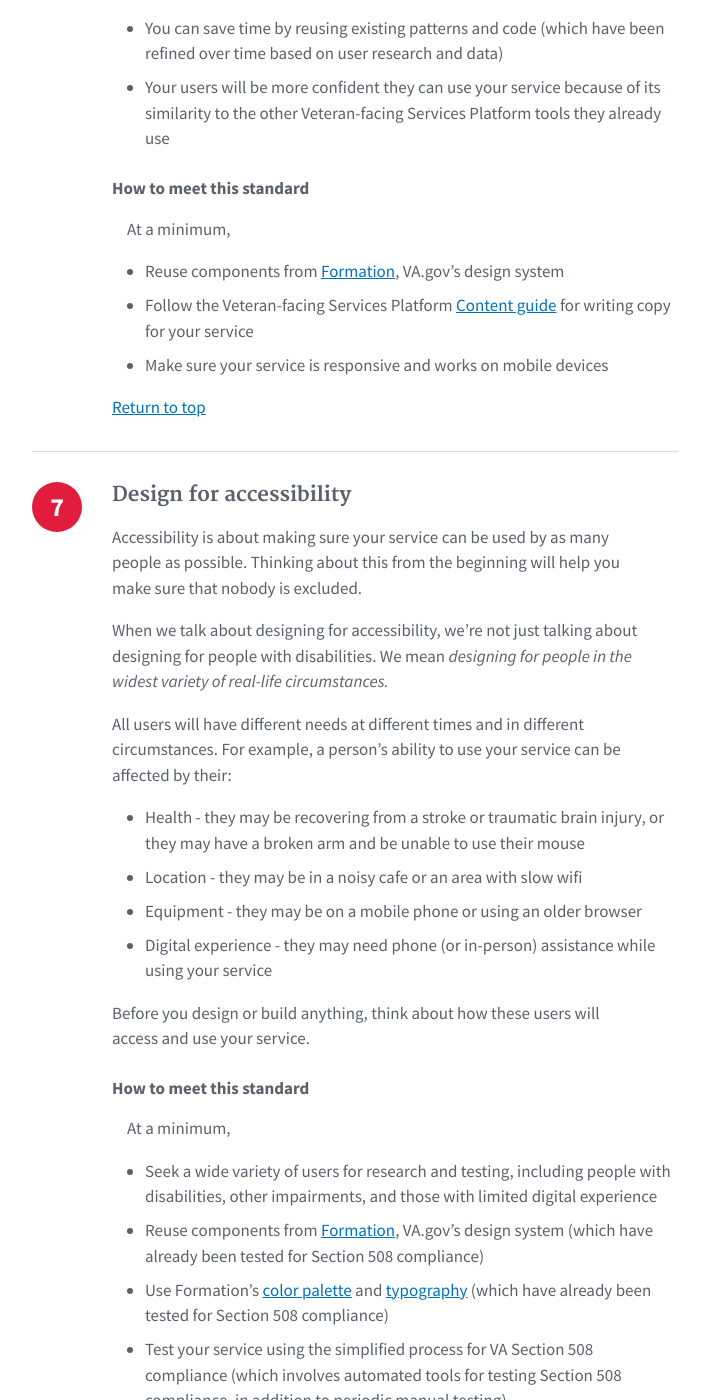
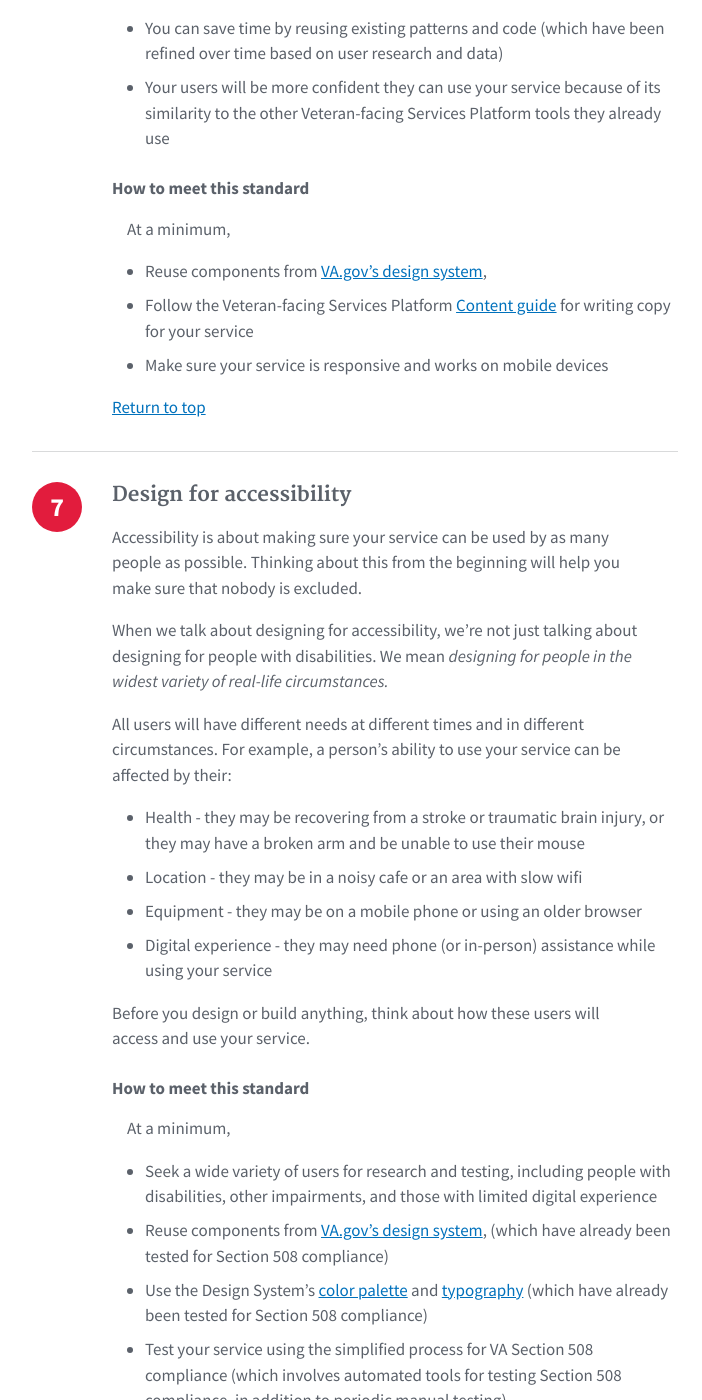
Before and after one commit to department-of-veterans-affairs/va-digital-service-handbook, a Jekyll site: the page built from _pages/digital-standards.md, in a window 1280 px wide and 1400 px high, scrolled down 4805 px. Shown: the whole window, without its empty margins (118-820 px from the left). Built offline with Jekyll 4.4.1, drawn with Linux system fonts in a browser that asks for light colours; nearby versions of some CDN libraries.

Commit message:
Update digital-standards.md
Corrects broken links and removes mention of Formation as a distinct product (we're just calling it the Design System now).

```diff
--- a/_pages/digital-standards.md
+++ b/_pages/digital-standards.md
@@ -162,7 +162,7 @@ The user experience of your service must be consistent with other services your
 
 At a minimum,
 
-* Reuse components from <a href="https://design.va.gov" target="_blank">Formation</a>, VA.gov’s design system
+* Reuse components from <a href="https://design.va.gov" target="_blank">VA.gov’s design system</a>,
 * Follow the Veteran-facing Services Platform [Content guide]({{site.baseurl}}/resources/content) for writing copy for your service
 * Make sure your service is responsive and works on mobile devices
 
@@ -188,8 +188,8 @@ Before you design or build anything, think about how these users will access and
 At a minimum,
 
 * Seek a wide variety of users for research and testing, including people with disabilities, other impairments, and those with limited digital experience
-* Reuse components from <a href="https://design.va.gov" target="_blank">Formation</a>, VA.gov’s design system (which have already been tested for Section 508 compliance)
-* Use Formation’s <a href="https://design.va.gov/design/color-palette" target="_blank">color palette</a> and <a href="https://design.va.gov/design/typography" target="_blank">typography</a> (which have already been tested for Section 508 compliance)
+* Reuse components from <a href="https://design.va.gov" target="_blank">VA.gov’s design system</a>, (which have already been tested for Section 508 compliance)
+* Use the Design System’s <a href="https://design.va.gov/foundation/color-palette" target="_blank">color palette</a> and <a href="https://design.va.gov/foundation/typography" target="_blank">typography</a> (which have already been tested for Section 508 compliance)
 * Test your service using the simplified process for VA Section 508 compliance (which involves automated tools for testing Section 508 compliance, in addition to periodic manual testing)
 
 <a href="#">Return to top</a>
```
